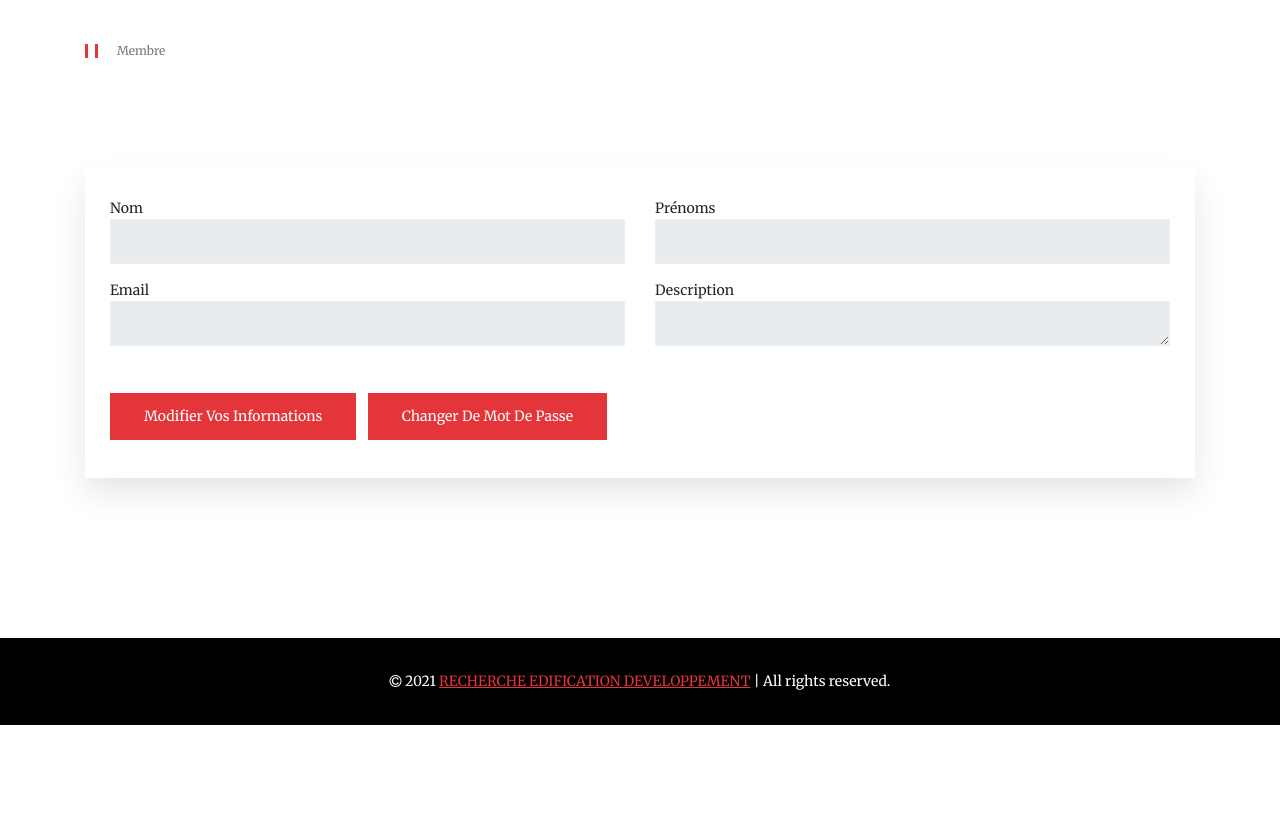
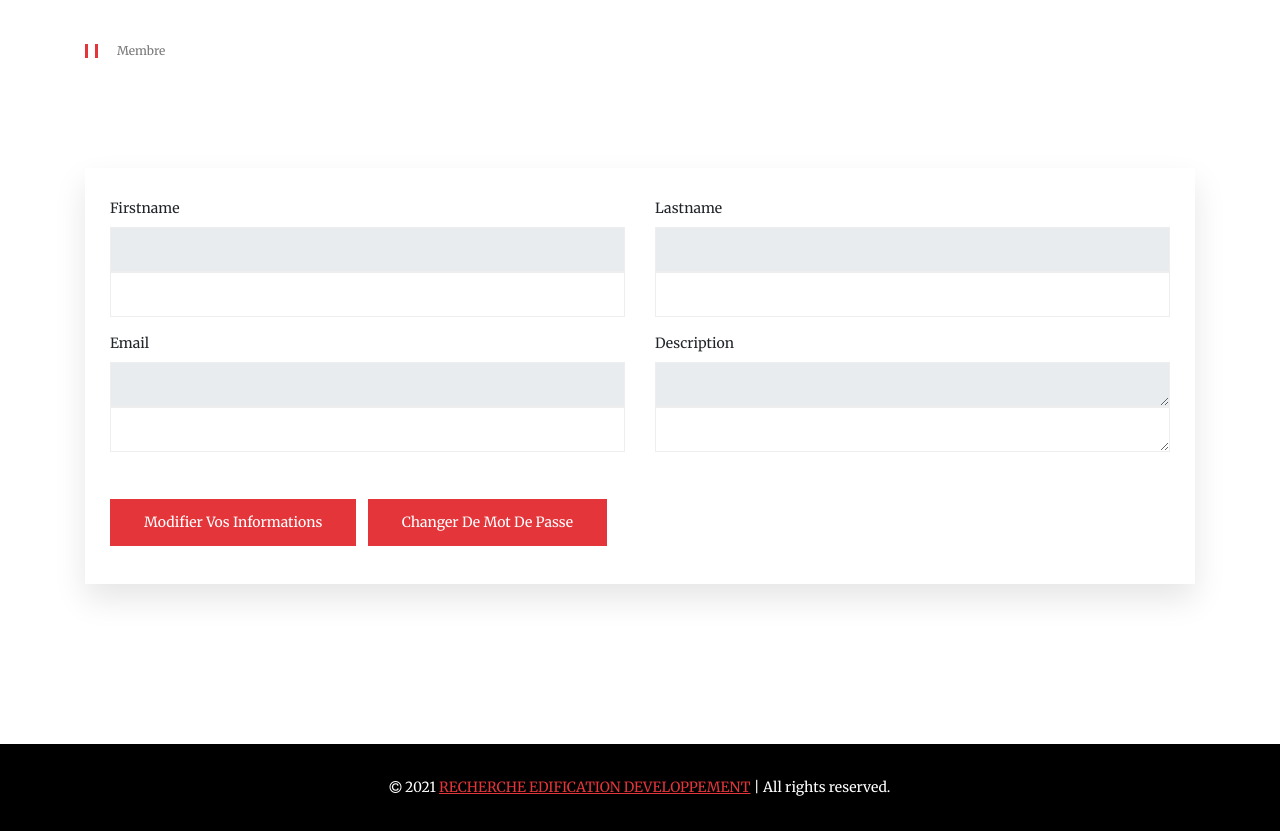
Before and after one commit to angemartial/sfy5_RED, a Symfony app: template templates/account/account.html.twig in a window 1280 px wide. Shown: the part 462-1293 px from the top of the page. Before the commit the page ends 1187 px from the top, so only its background shows below. Run offline with Twig, Linux system fonts and the light colour scheme; the template is opened without the code that fills it, so the values that code supplies are empty; form fields are guessed from the names that the template uses; some libraries are stand-ins or nearby versions.

Commit message:
added update user data form

```diff
--- a/composer.json
+++ b/composer.json
@@ -49,7 +49,7 @@
         "symfony/browser-kit": "^5.1",
         "symfony/css-selector": "^5.1",
         "symfony/debug-bundle": "^5.1",
-        "symfony/maker-bundle": "^1.18",
+        "symfony/maker-bundle": "^1.28",
         "symfony/phpunit-bridge": "^5.1",
         "symfony/stopwatch": "^5.1",
         "symfony/var-dumper": "^5.1",
--- a/config/bundles.php
+++ b/config/bundles.php
@@ -12,7 +12,7 @@ return [
     Symfony\Bundle\SecurityBundle\SecurityBundle::class => ['all' => true],
     Twig\Extra\TwigExtraBundle\TwigExtraBundle::class => ['all' => true],
     EasyCorp\Bundle\EasyAdminBundle\EasyAdminBundle::class => ['all' => true],
-    Symfony\Bundle\MakerBundle\MakerBundle::class => ['dev' => true],
     FOS\CKEditorBundle\FOSCKEditorBundle::class => ['all' => true],
     CKSource\Bundle\CKFinderBundle\CKSourceCKFinderBundle::class => ['all' => true],
+    Symfony\Bundle\MakerBundle\MakerBundle::class => ['dev' => true],
 ];
--- a/src/Controller/Admin/UserCrudController.php
+++ b/src/Controller/Admin/UserCrudController.php
@@ -35,7 +35,7 @@ class UserCrudController extends AbstractCrudController
     {
         return [
             EmailField::new('email'),
-            ChoiceField::new('userType', 'type d\'utilisateur')->setChoices([  'utilisateur simple' => 'user',  'Administrateur' => 'admin',  'Super administrateur'  => 'super_admin']),
+            ChoiceField::new('userType', 'type d\'utilisateur')->setChoices([  'Utilisateur simple' => 'user',  'Administrateur' => 'admin',  'Super administrateur'  => 'super_admin']),
             TextField::new('description'),
             TextField::new('firstname', 'Prénoms'),
             TextField::new('lastname', 'Nom'),
--- a/src/Entity/User.php
+++ b/src/Entity/User.php
@@ -86,6 +86,7 @@ class User implements UserInterface
      * @var string
      */
     private $userType = 'user';
+
 
     public function __construct()
     {
@@ -307,7 +308,9 @@ class User implements UserInterface
     public function setUserType(string $userType): void
     {
         $this->userType = $userType;
+        $this->updateRole();
     }
 
 
+
 }
--- a/templates/account/account.html.twig
+++ b/templates/account/account.html.twig
@@ -3,7 +3,12 @@
 {% block title %}Mon compte - RED{% endblock %}
 
 {% block stylesheet %}
-
+{{ parent() }}
+    <style>
+        .form-enable:not(.active){
+            display: none !important;
+        }
+    </style>
 {% endblock %}
 
 {% block content %}
@@ -50,51 +55,59 @@
 
                 <div class="col-lg-12 col-md-12 col-sm-12">
                     <div class="contact-form">
-                        <form id="contactForm">
+                        {{ form_start(form) }}
                             <div class="row">
                                 <div class="col-lg-6 col-md-6 col-sm-6">
                                     <div class="form-group">
-                                        <lable for="cname">Nom</lable>
-                                        <input type="text" class="form-control" value="{{ app.user.firstname }}" disabled>
-                                        <div class="help-block with-errors"></div>
+                                        {{ form_label(form.firstname) }}
+                                        <input type="text" class="form-control form-disable" value="{{ app.user.firstname }}" disabled>
+                                        {{ form_widget(form.firstname) }}
+                                        <div class="help-block with-errors">{{ form_errors(form.firstname) }}</div>
                                     </div>
                                 </div>
 
                                 <div class="col-lg-6 col-md-6 col-sm-6">
                                     <div class="form-group">
-                                        <lable for="cname">Prénoms</lable>
-                                        <input type="text" class="form-control" value="{{ app.user.lastname }}" disabled>
-                                        <div class="help-block with-errors"></div>
+                                        {{ form_label(form.lastname) }}
+                                        <input type="text" class="form-control form-disable" value="{{ app.user.lastname }}" disabled>
+                                        {{ form_widget(form.lastname) }}
+                                        <div class="help-block with-errors">{{ form_errors(form.lastname) }}</div>
                                     </div>
                                 </div>
 
                                 <div class="col-lg-6 col-md-6 col-sm-6">
                                     <div class="form-group">
-                                        <lable for="cname">Email</lable>
-                                        <input type="text" class="form-control" value="{{ app.user.email }}" disabled>
-                                        <div class="help-block with-errors"></div>
+                                        {{ form_label(form.email) }}
+                                        <input type="text" class="form-control form-disable" value="{{ app.user.email }}" disabled>
+                                        {{ form_widget(form.email) }}
+                                        <div class="help-block with-errors">{{ form_errors(form.email) }}</div>
                                     </div>
                                 </div>
                                 <div class="col-lg-6 col-md-6 col-sm-6">
                                     <div class="form-group">
-                                        <lable for="cname">Description</lable>
-                                        <textarea name="message" class="form-control" value="{{ app.user.description }}" disabled></textarea>
-                                        <div class="help-block with-errors"></div>
+                                        {{ form_label(form.description) }}
+                                        <textarea name="message" class="form-control form-disable" disabled>{{ app.user.description }}</textarea>
+                                        {{ form_widget(form.description) }}
+                                        <div class="help-block with-errors">{{ form_errors(form.description) }}</div>
                                     </div>
                                 </div>
 
                                 <div class="col-lg-12 col-md-12 col-sm-12">
-                                    <div class="mt-3">
-                                        <a href="#" class="btn btn-primary mr-2 mb-2" disabled="disabled">
+                                    <div class="mt-3 form-disable">
+                                        <a id="update-data" href="#" class="btn btn-primary mr-2 mb-2" disabled="disabled">
                                             modifier vos informations
                                         </a>
                                         <a href="{{ path('account_password') }}" class="btn btn-primary mr-2 mb-2">
                                             changer de mot de passe
                                         </a>
                                     </div>
+                                    <div class="mt-3 form-enable">
+                                        <button type="submit" class="btn-primary btn mr-2 mb-2">Enregistrer</button>
+                                        <button id="cancel-update-data" class="btn-warning  btn mr-2 mb-2">Annuler</button>
+                                    </div>
                                 </div>
                             </div>
-                        </form>
+                        {{ form_end(form) }}
                     </div>
                 </div>
             </div>
@@ -105,5 +118,19 @@
 {% endblock %}
 
 {% block javascript %}
-
+{{ parent() }}
+<script type="text/javascript">
+$(function (){
+    $('#update-data').on('click', function (e){
+        e.preventDefault();
+        $('.form-enable').addClass('active');
+        $('.form-disable').hide();
+    });
+    $('#cancel-update-data').on('click', function (e){
+        e.preventDefault();
+        $('.form-enable').removeClass('active');
+        $('.form-disable').show();
+    });
+})
+</script>
 {% endblock %}
--- a/templates/partials/_blogWidget.html.twig
+++ b/templates/partials/_blogWidget.html.twig
@@ -12,9 +12,9 @@
             <ul>
                 {% for category in categoryList %}
                     {% if category.parent is empty %}
-                        <li><a href="#"><i class="fa fa-angle-double-right"></i> {{ category.name }} ({{ category.articles|length }})</a></li>
+                        <li><a href="{{ path('home.category_page', {slug: category.slug}) }}"><i class="fa fa-angle-double-right"></i> {{ category.name }} ({{ category.articles|length }})</a></li>
                         {% for subCategory in category.subCategories %}
-                            <li>&nbsp;&nbsp;&nbsp;<a href="#"><i class="fa fa-angle-double-right"></i> {{ subCategory.name }} ({{ subCategory.articles|length }})</a></li>
+                            <li>&nbsp;&nbsp;&nbsp;<a href="{{ path('home.category_page', {slug: category.slug}) }}"><i class="fa fa-angle-double-right"></i> {{ subCategory.name }} ({{ subCategory.articles|length }})</a></li>
                         {% endfor %}
                     {% endif %}
                 {% endfor %}
```
Also changed, not shown: src/Controller/AccountController.php (+13 -2 lines), src/Form/AccountType.php (added, +40 -0 lines), 2 other files.
